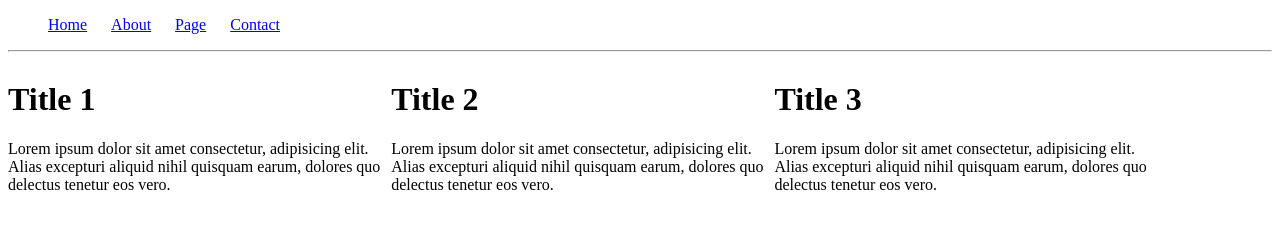
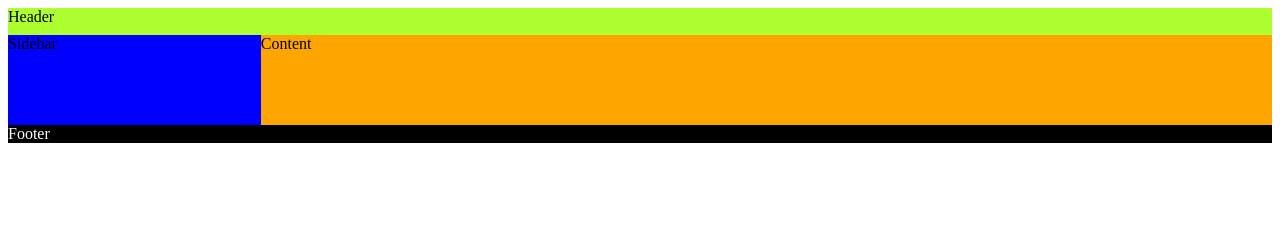
Before and after one commit to Kittisak-KOPE/Learn_CSS, a plain HTML site: page index.html in a window 1280 px wide. Drawn offline with Linux system fonts and the light colour scheme.

Commit message:
Update CSS phase 2

```diff
--- a/index.html
+++ b/index.html
@@ -8,36 +8,11 @@
     <link rel="stylesheet" href="style.css" />
   </head>
   <body>
-    <ul>
-      <li><a href="#">Home</a></li>
-      <li><a href="#">About</a></li>
-      <li><a href="#">Page</a></li>
-      <li><a href="#">Contact</a></li>
-    </ul>
-    <hr />
-    <div class="box">
-      <h1>Title 1</h1>
-      <p>
-        Lorem ipsum dolor sit amet consectetur, adipisicing elit. Alias
-        excepturi aliquid nihil quisquam earum, dolores quo delectus tenetur eos
-        vero.
-      </p>
-    </div>
-    <div class="box">
-      <h1>Title 2</h1>
-      <p>
-        Lorem ipsum dolor sit amet consectetur, adipisicing elit. Alias
-        excepturi aliquid nihil quisquam earum, dolores quo delectus tenetur eos
-        vero.
-      </p>
-    </div>
-    <div class="box">
-      <h1>Title 3</h1>
-      <p>
-        Lorem ipsum dolor sit amet consectetur, adipisicing elit. Alias
-        excepturi aliquid nihil quisquam earum, dolores quo delectus tenetur eos
-        vero.
-      </p>
+    <div class="grid-container">
+      <div class="header-item">Header</div>
+      <div class="sidebar-item">Sidebar</div>
+      <div class="content-item">Content</div>
+      <div class="footer-item">Footer</div>
     </div>
   </body>
 </html>
--- a/style.css
+++ b/style.css
@@ -1,12 +1,29 @@
-li {
-  display: inline;
+.grid-container {
+  display: grid;
+  /* grid-template-columns: 1fr 4fr;
+  grid-template-rows: 3fr 10fr 2fr; */
+  /* grid-template-areas: */
+  grid-template:
+    "header header" 3fr
+    "sidebar content" 10fr
+    "footer footer" 2fr
+    / 1fr 4fr;
 }
 
-li a {
-  padding-right: 20px;
+.header-item {
+  background-color: greenyellow;
+  grid-area: header;
 }
-.box {
-  width: 30%;
-  box-sizing: border-box;
-  display: inline-block;
+.content-item {
+  background-color: orange;
+  grid-area: content;
 }
+.footer-item {
+  background-color: black;
+  color: white;
+  grid-area: footer;
+}
+.sidebar-item {
+  background-color: blue;
+  grid-area: sidebar;
+}
```
Also changed, not shown: 3 other files.
